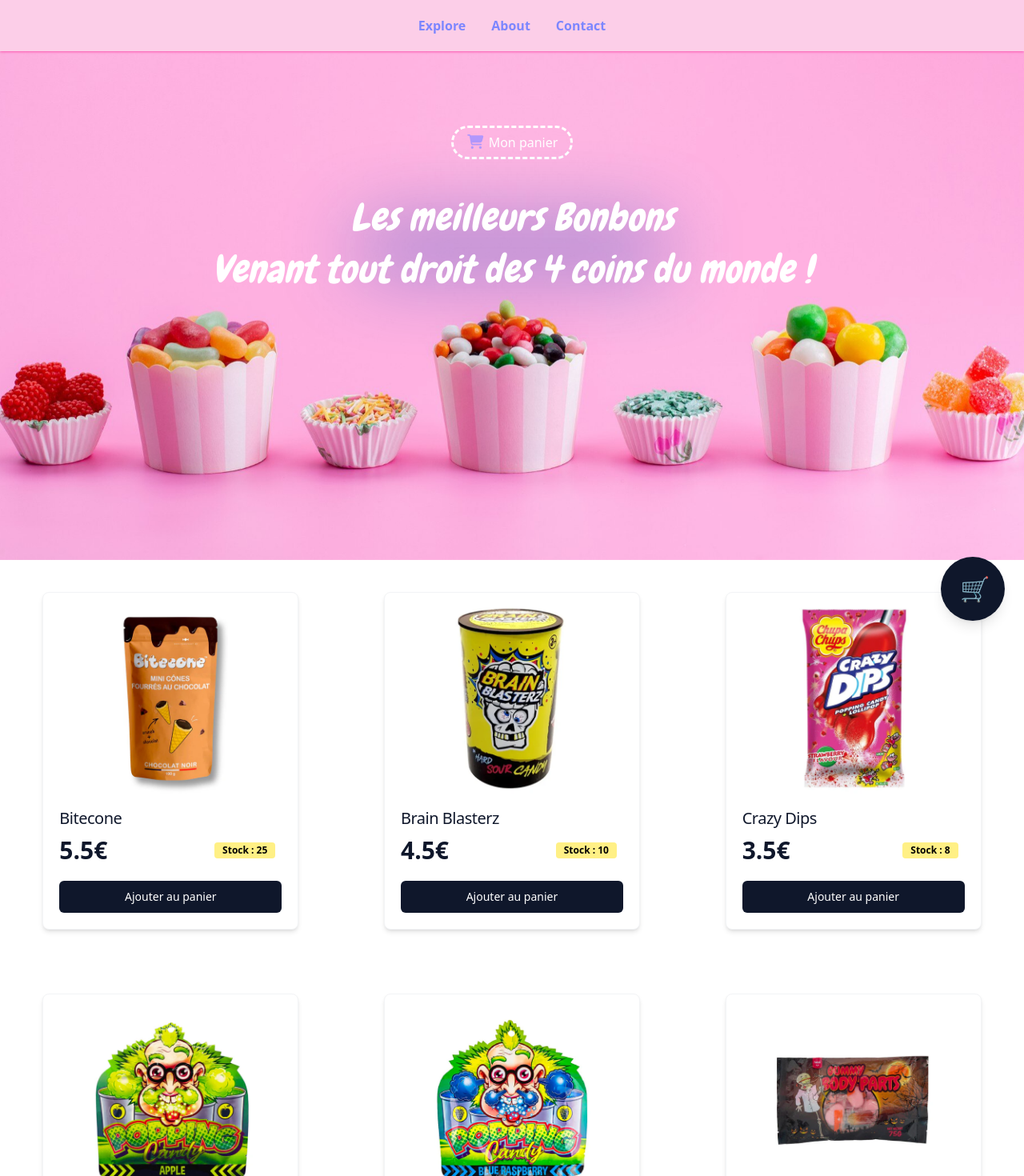
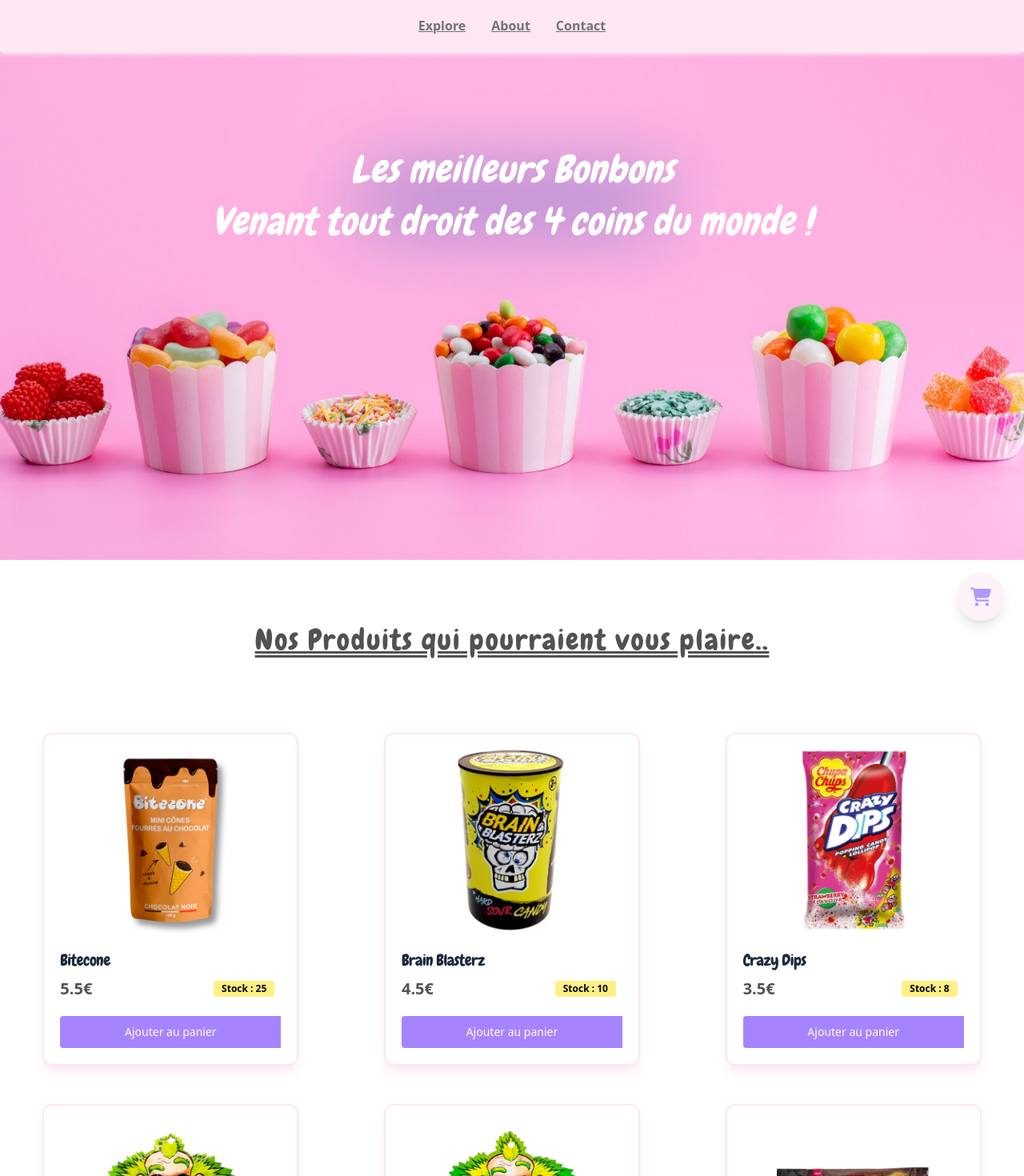
Before and after one commit to perljustine/Eshop_Maxence_Justine, a React (Vite) app: page / in a window 1280 px wide. Shown: the top 1470 px of the page at 80% size. Built offline with nearby package versions, Linux system fonts and the light colour scheme.

Commit message:
modif css

```diff
--- a/index.html
+++ b/index.html
@@ -7,7 +7,7 @@
     <link href="/dist/styles.css" rel="stylesheet">
     <link href="https://fonts.googleapis.com/css2?family=Chewy&display=swap" rel="stylesheet">
 
-    <title>Eshop_project</title>
+    <title>SugarRush - Eshop</title>
   </head>
   <body>
     <div id="root"></div>
--- a/src/App.jsx
+++ b/src/App.jsx
@@ -64,6 +64,7 @@
   return (
       <>
           <Header />
+          <h1 className="text-center font-chewy text-neutral-600  tracking-wider underline decoration-double mt-20 text-4xl mb-20">Nos Produits qui pourraient vous plaire..</h1>
           <div className="flex justify-center items-center w-full flex-wrap flex-row xl:grid xl:grid-cols-3 xl:justify-items-center">
               {
                   // ici je sur le dossier json
@@ -74,18 +75,28 @@
               }
           </div>
           <div className="fixed bottom-6 right-6 flex flex-col items-end">
-              <button className="bg-slate-900 p-6 w-20 h-20 rounded-full shadow-lg flex items-center relative text-3xl" onClick={() => setOpen(!open)}>
-                  🛒
+              <button className="bg-pink-50 w-15 h-15 flex  items-center justify-center rounded-full shadow-lg  relative text-3xl active:animate-spin" onClick={() => setOpen(!open)}>
+                <svg
+                xmlns="http://www.w3.org/2000/svg"
+                height="26"
+                width="26"
+                viewBox="0 0 576 512"
+                className="w-4 md:w-auto h-4 md:h-auto"
+                >
+                <path fill="#B197FC" d="M0 24C0 10.7 10.7 0 24 0L69.5 0c22 0 41.5 12.8 50.6 32l411 0c26.3 0 45.5 25 38.6 50.4l-41 152.3c-8.5 31.4-37 53.3-69.5 53.3l-288.5 0 5.4 28.5c2.2 11.3 12.1 19.5 23.6 19.5L488 336c13.3 0 24 10.7 24 24s-10.7 24-24 24l-288.3 0c-34.6 0-64.3-24.6-70.7-58.5L77.4 54.5c-.7-3.8-4-6.5-7.9-6.5L24 48C10.7 48 0 37.3 0 24zM128 464a48 48 0 1 1 96 0 48 48 0 1 1 -96 0zm336-48a48 48 0 1 1 0 96 48 48 0 1 1 0-96z"/>
+                </svg>
+
                   {totalProd > 0 && (
                       // crée un petit rond de notification du nombre de produits
                       <span className="absolute -top-1 -right-1 text-xs bg-red-500 text-white py-0.5 rounded-full h-5 w-5 text-center">{totalProd}</span>
                   )}
               </button>
+
               {/* section Panier  */}
               {open && (
-                  <div className="mt-3 w-80 bg-white shadow-lg p-5 rounded-lg h-80 overflow-y-auto">
+                  <div className="mt-3 w-80 bg-pink-50 shadow-lg p-8 rounded-2xl h-90 overflow-y-auto">
                       <div className="flex justify-between items-center">
-                          <h2 className="text-xl font-bold">Panier</h2>
+                          <h2 className="text-xl flex text-center text-pink-500 font-chewy font-bold">SugarRush Cart</h2>
                           <button className="text-red-500 font-bold" onClick={() => setOpen(false)}>✖</button>
                       </div>
                       {cart.length === 0 ? (
@@ -94,15 +105,15 @@
                           cart.map((item) => (
                               <div key={item.name} className="flex justify-between items-center border-b p-2">
                                   <img src={`/images/${item.img}`} alt={item.name} className="w-12 h-12 mr-4 rounded-md" />
-                                  <p className="flex-1">{item.name}</p>
-                                  <p>{item.quantity} x {item.price}€</p>
-                                  <button onClick={() => removeFromCart(item)} className="ml-4 bg-red-500 text-white px-2 py-1 rounded">➖</button>
+                                  <p className="flex-1 text-neutral-400  sm:text-s  ">{item.name}</p>
+                                  <p className="text-neutral-600 font-chewy">{item.quantity} x {item.price}€</p>
+                                  <button onClick={() => removeFromCart(item)} className="ml-4 bg-red-200 text-white px-2 py-1 rounded-full hover:bg-pink-400">➖</button>
                               </div>
                           ))
                       )}
-                      <div className="mt-4">
+                      <div className="mt-4 text-neutral-500">
                           <p>Total des articles : {totalProd}</p>
-                          <p className="font-bold text-lg">Total à payer : {totalGen}€</p>
+                          <p className="font-bold text-lg  text-neutral-500">Total à payer : {totalGen}€</p>
                       </div>
                       <Wallet cart={cart} totalGen={totalGen} setCart={setCart} />
                   </div>
--- a/src/components/Card.jsx
+++ b/src/components/Card.jsx
@@ -12,8 +12,8 @@
 
     return (
         <>
-            <div className={`relative m-10 flex w-full max-w-xs flex-col overflow-hidden rounded-lg border border-gray-100 bg-white shadow-md ${stock === 0 ? "opacity-50" : ""}`}>
-                <div className="relative mx-3 mt-3 flex h-60 overflow-hidden rounded-xl justify-center">
+            <div className={`relative m-8 mt-4  flex w-full max-w-xs flex-col overflow-hidden rounded-xl  border-2 border-pink-100 bg-white shadow-lg shadow-pink-100 ${stock === 0 ? "opacity-50" : ""}`}>
+                <div className="relative mx-3 mt-3 flex h-60 overflow-hidden justify-center">
                     <img className="object-cover" src={`/images/${prod.img}`} alt={prod.name} />
                     {stock === 0 && (
                         <span className="absolute top-0 left-0 m-2 rounded-full bg-red-500 px-2 text-center text-sm font-medium text-white">
@@ -22,15 +22,15 @@
                     )}
                 </div>
                 <div className="mt-4 px-5 pb-5">
-                    <h5 className="text-xl tracking-tight text-slate-900">{prod.name}</h5>
+                    <h5 className="text-xl tracking-tight text-slate-800 text-semibold font-chewy">{prod.name}</h5>
                     <div className="mt-2 mb-5 flex items-center justify-between">
-                        <p className="text-3xl font-bold text-slate-900">{prod.price}€</p>
-                            <span className={`mr-2 ml-3 rounded px-2.5 py-0.5 text-xs font-semibold ${stock === 0 ? "bg-gray-500 text-white" : "bg-yellow-200 text-black"}`}>
+                        <p className="text-xl font-bold text-neutral-600">{prod.price}€</p>
+                            <span className={`mr-2 ml-3 bg-pink-500 rounded px-2.5 py-0.5 text-xs font-semibold ${stock === 0 ? "bg-gray-500 text-white" : "bg-yellow-200 text-black"}`}>
                                 {stock > 0 ? `Stock : ${stock}` : "Rupture"}
                             </span>
                     </div>
                     {/*disable renvoit un booleén et permet d'empêcher l'utilisateur d'utiliser le bouton si la valeur est 0*/}
-                    <button onClick={handleStock} disabled={stock === 0} className={`flex w-full items-center justify-center rounded-md px-5 py-2.5 text-center text-sm font-medium text-white ${stock === 0 ? "bg-red-500 cursor-not-allowed" : "bg-slate-900 hover:bg-[#DF7BAA]"}`}>
+                    <button onClick={handleStock} disabled={stock === 0} className={`hover:duration-300 ease-in-out hover:animate-pulse flex w-full items-center justify-center  rounded-l px-5 py-2.5 text-center text-sm font-medium text-white ${stock === 0 ? "bg-red-500 cursor-not-allowed" : "bg-violet-400 hover:bg-pink-100 hover:text-neutral-600"}`}>
                         {stock === 0 ? "Épuisé" : "Ajouter au panier"}
                     </button>
                 </div>
--- a/src/components/Header.jsx
+++ b/src/components/Header.jsx
@@ -8,22 +8,6 @@
         <Nav />
       </div>
       <div className="flex flex-col justify-start items-center h-full w-full px-2 md:px-0 pt-32 md:pt-40">
-        <div className="flex items-center justify-center rounded-full outline-dashed outline-white px-3 md:px-4 py-1 md:py-[6px] mb-4 md:mb-6">
-          <div className="w-4 md:w-5 h-4 md:h-5 rounded-full text-zinc-400 mr-1 md:mr-2">
-            <svg
-              xmlns="http://www.w3.org/2000/svg"
-              height="18"
-              width="22.5"
-              viewBox="0 0 576 512"
-              className="w-4 md:w-auto h-4 md:h-auto"
-            >
-              <path fill="#B197FC" d="M0 24C0 10.7 10.7 0 24 0L69.5 0c22 0 41.5 12.8 50.6 32l411 0c26.3 0 45.5 25 38.6 50.4l-41 152.3c-8.5 31.4-37 53.3-69.5 53.3l-288.5 0 5.4 28.5c2.2 11.3 12.1 19.5 23.6 19.5L488 336c13.3 0 24 10.7 24 24s-10.7 24-24 24l-288.3 0c-34.6 0-64.3-24.6-70.7-58.5L77.4 54.5c-.7-3.8-4-6.5-7.9-6.5L24 48C10.7 48 0 37.3 0 24zM128 464a48 48 0 1 1 96 0 48 48 0 1 1 -96 0zm336-48a48 48 0 1 1 0 96 48 48 0 1 1 0-96z"/>
-            </svg>
-          </div>
-          <div className="text-white text-sm md:text-base">
-            Mon panier
-          </div>
-        </div>
 
         <div className="relative text-center mt-3 md:mt-5 mb-8 md:mb-12">
           <h1 className="relative text-white pb-3 text-3xl md:text-5xl italic leading-tight md:leading-[65px] z-10 font-chewy px-4 md:px-0">
--- a/src/components/Nav.jsx
+++ b/src/components/Nav.jsx
@@ -2,13 +2,13 @@
 
 const Nav = () => {
   return (
-    <nav className="w-full bg-pink-200 shadow shadow-pink-400">
+    <nav className="w-full bg-pink-100 shadow-md shadow-pink-50">
       <div className="md:h-16 h-28 mx-auto px-8 md:px-4 container flex items-center justify-center flex-wrap md:flex-nowrap">
-        <div className="text-indigo-400 order-3 w-full md:w-auto md:order-2">
+        <div className="text-neutral-500 order-3 underline decoration-simple w-full md:w-auto md:order-2">
           <ul className="flex font-semibold justify-between">
-            <li className="md:px-4 md:py-2 hover:text-purple-300"><a href="#">Explore</a></li>
-            <li className="md:px-4 md:py-2 hover:text-purple-300"><a href="#">About</a></li>
-            <li className="md:px-4 md:py-2 hover:text-purple-300"><a href="#">Contact</a></li>
+            <li className="md:px-4 md:py-2 hover:text-purple-300 hover:underline decoration-purple-300 hover:animate-bounce"><a href="#">Explore</a></li>
+            <li className="md:px-4 md:py-2 hover:text-purple-300 hover:underline decoration-purple-300 hover:animate-bounce"><a href="#">About</a></li>
+            <li className="md:px-4 md:py-2 hover:text-purple-300 hover:underline decoration-purple-300 hover:animate-bounce"><a href="#">Contact</a></li>
           </ul>
         </div>
       </div>
```
Also changed, not shown: src/components/Wallet.jsx (+7 -7 lines).
